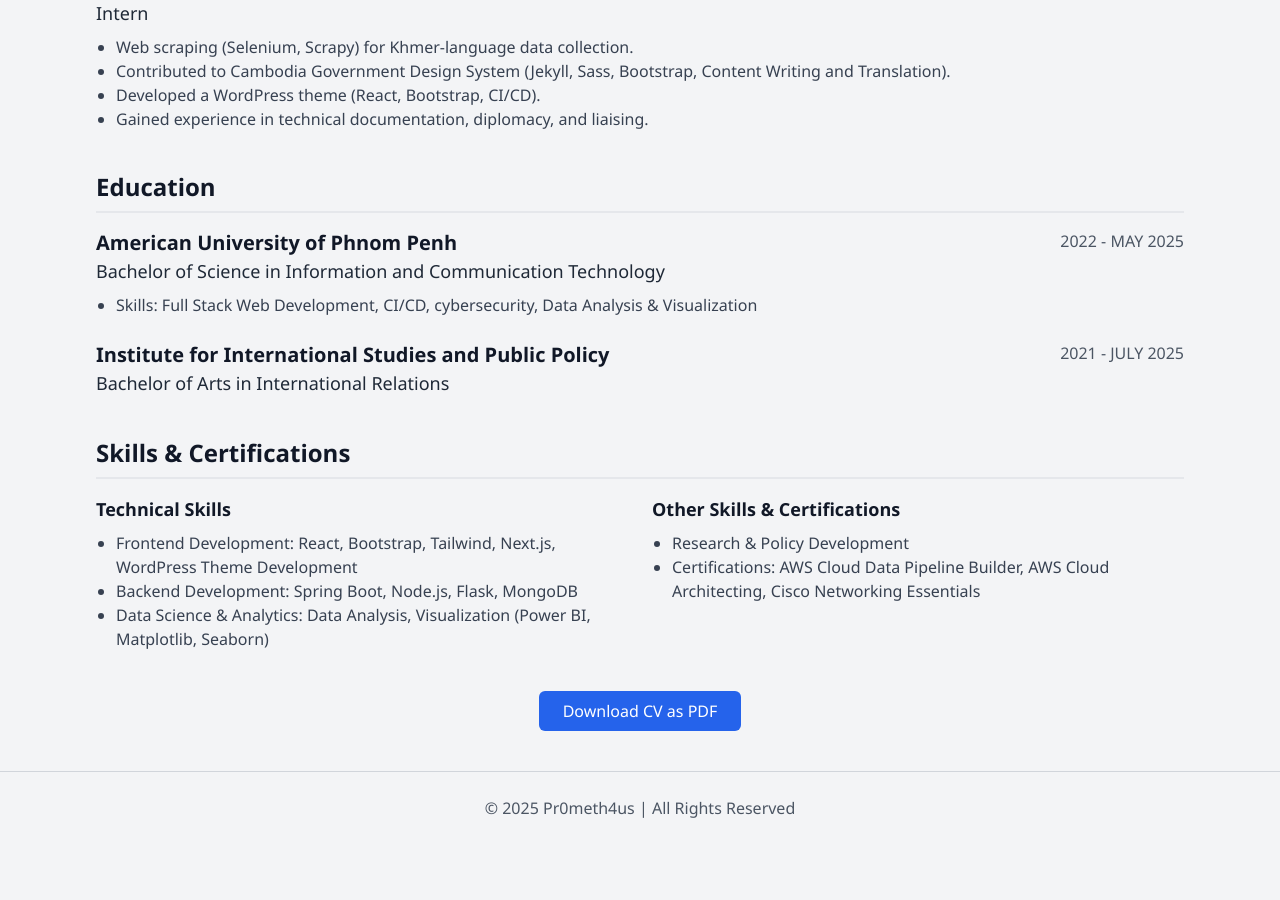
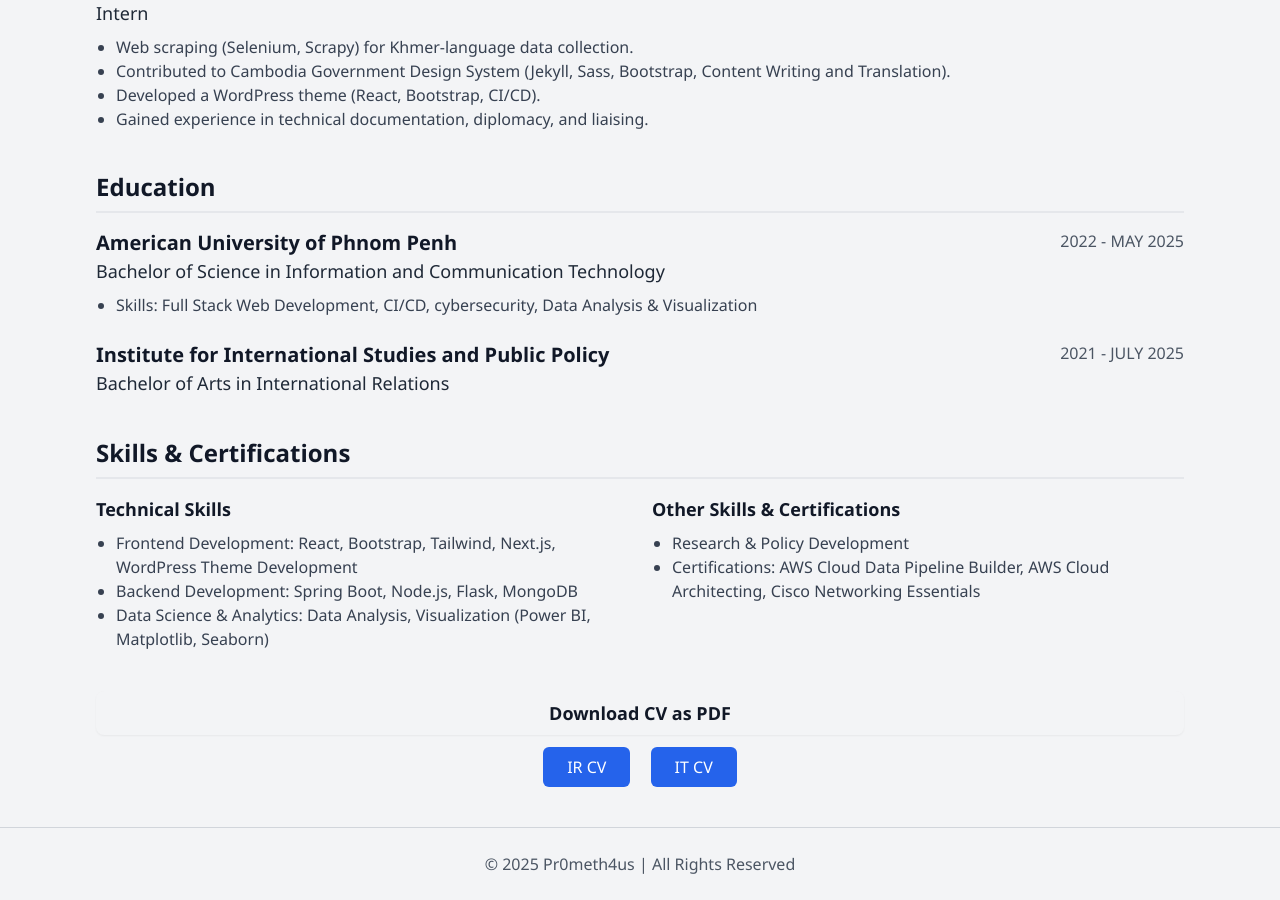
Before and after one commit to pr0meth4us/pr0meth4us, a Jekyll site: the page built from cv.md, in a window 1280 px wide and 900 px high, scrolled down 954 px. Built offline with Jekyll 4.4.1, drawn with Linux system fonts in a browser that asks for light colours; before the commit the page ends 1798 px from its top, so only the background shows below that.

Commit message:
done done done done

```diff
--- a/_data/cv.yml
+++ b/_data/cv.yml
@@ -55,4 +55,5 @@ skills:
       - "Research & Policy Development"
       - "<span class=\"font-medium\">Certifications:</span> AWS Cloud Data Pipeline Builder, AWS Cloud Architecting, Cisco Networking Essentials"
 
-pdf_url: "https://docs.google.com/presentation/d/1NRitWO8yetD6M1swKvSy2vQ-Z0PiS5AVrqFESCYNUTA/export/pdf"
+ir_pdf_url: "https://docs.google.com/presentation/d/1NRitWO8yetD6M1swKvSy2vQ-Z0PiS5AVrqFESCYNUTA/export/pdf"
+it_pdf_url: "https://docs.google.com/presentation/d/15KupKWc1YWgsSGbBFT2i07VsnUeUYW5NEeOx1UAReKg/export/pdf"
--- a/_layouts/cv.html
+++ b/_layouts/cv.html
@@ -79,8 +79,12 @@ permalink: /about/cv/
     </section>
 
     <div class="text-center mt-8">
-        <a href="{{ site.data.cv.pdf_url }}" class="bg-blue-600 hover:bg-blue-700 text-white font-medium py-2 px-6 rounded-md inline-block transition duration-300">
-            Download CV as PDF
+        <h3 class="text-lg font-semibold mb-3 px-4 py-2 bg-gray-100 rounded-lg  shadow-sm">Download CV as PDF</h3>
+        <a href="{{ site.data.cv.ir_pdf_url }}" class="bg-blue-600 hover:bg-blue-700 text-white font-medium py-2 px-6 rounded-md inline-block transition duration-300 mr-4">
+            IR CV
+        </a>
+        <a href="{{ site.data.cv.it_pdf_url }}" class="bg-blue-600 hover:bg-green-700 text-white font-medium py-2 px-6 rounded-md inline-block transition duration-300">
+            IT CV
         </a>
     </div>
 </div>
```
